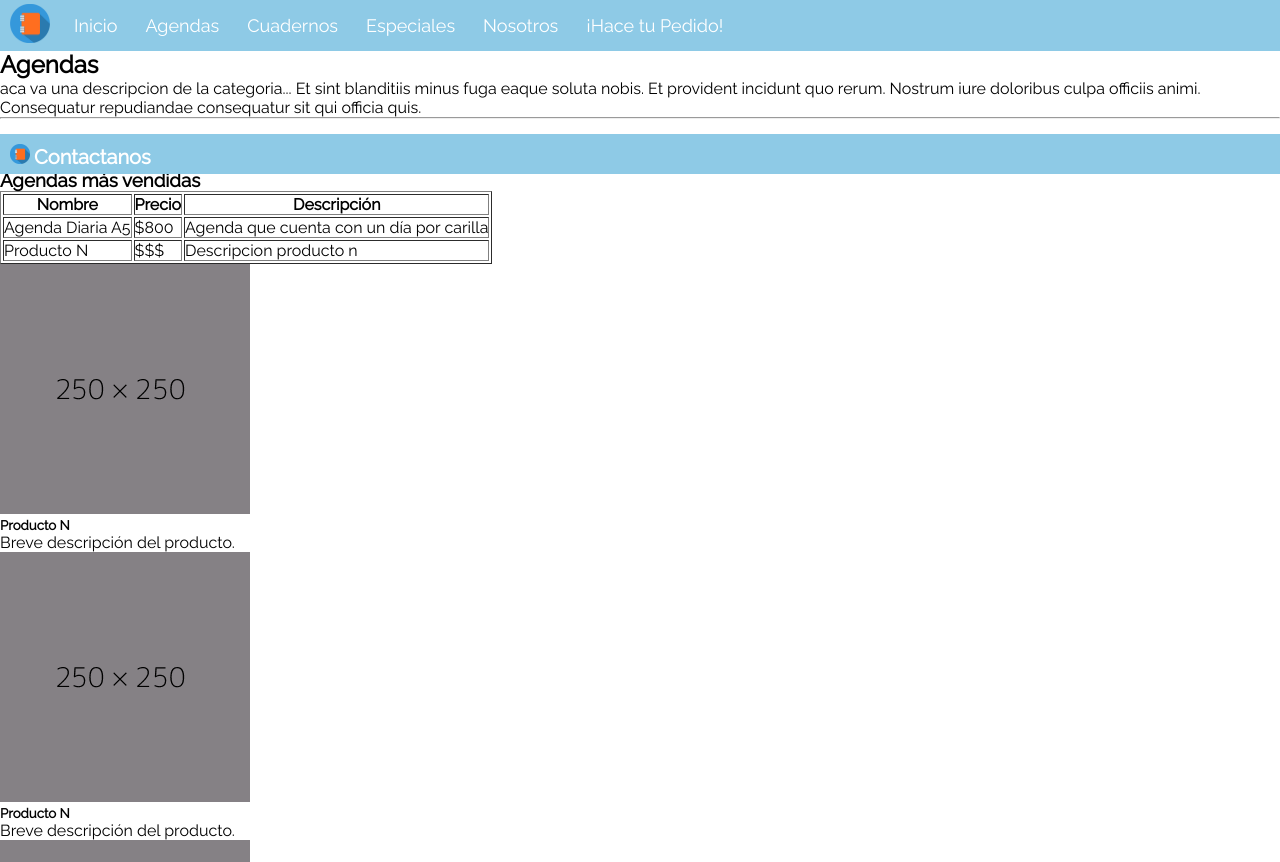
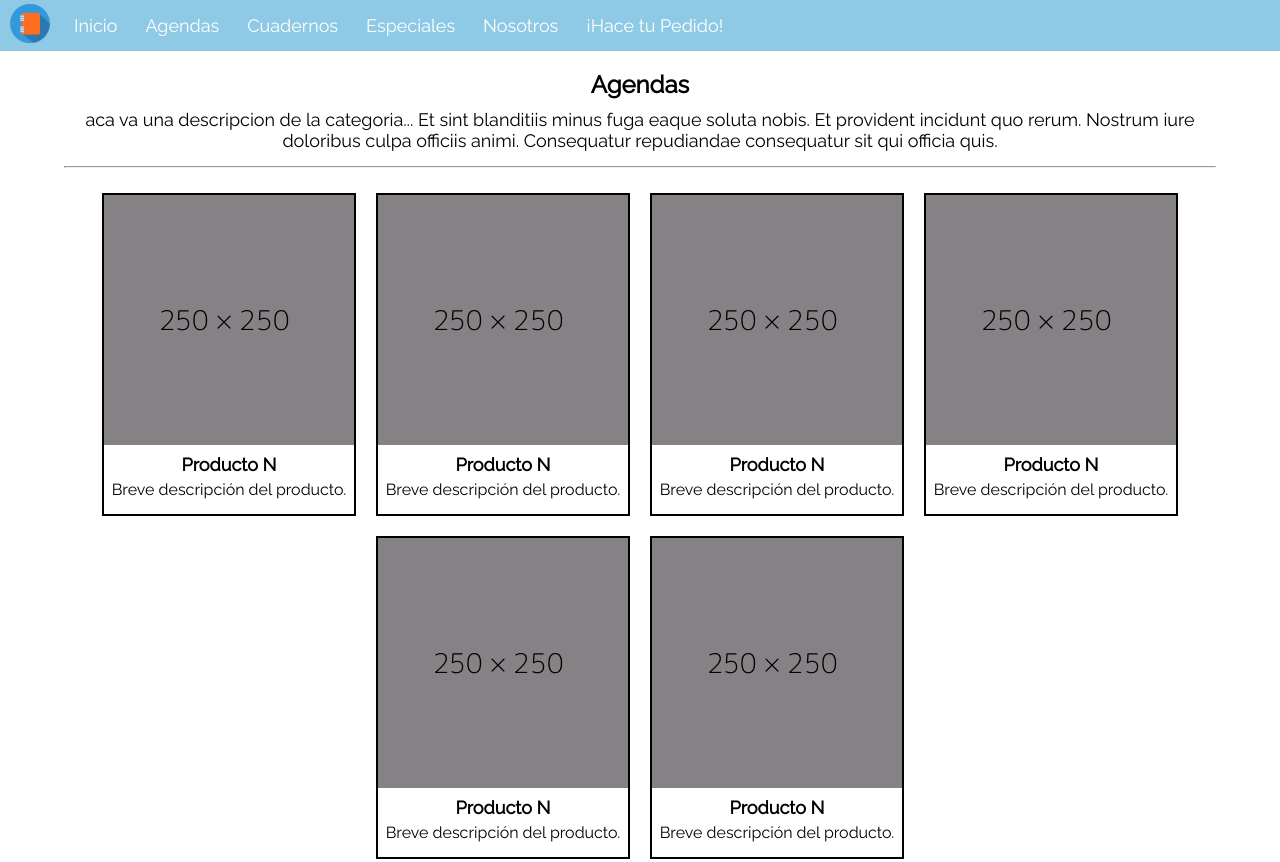
Before and after one commit to octaviofarinia/Tienda-AyC, a plain HTML site: page pagina_web/pages/agendas.html in a window 1280 px wide. Shown: the top 862 px of the page. Drawn offline with Linux system fonts and the light colour scheme.

Commit message:
responsive categorias productos

```diff
--- /dev/null
+++ b/pagina_web/css/categoria_style.css
@@ -0,0 +1,70 @@
+/* Grid */
+main {
+    display: grid;
+    grid-template-columns: 100%;
+    grid-template-rows: min-content auto;
+    grid-template-areas:
+        "descripcionYTitulo"
+        "sectionCards"
+    ;
+}
+.descripcionYTitulo {
+    grid-area: descripcionYTitulo;
+}
+.sectionCards {
+    grid-area: sectionCards;
+}
+/* FIN Grid */
+
+/* titulo y descripcion */
+.descripcionYTitulo {
+    width: 100%;
+}
+section.descripcionYTitulo h1 {
+    text-align: center;
+    margin-bottom: 10px;
+}
+section.descripcionYTitulo p {
+    text-align: center;
+    font-size: 18px;
+}
+/* FIN titulo y descripcion */
+
+/* Card Section */
+.sectionCards {
+    display: flex;
+    flex-wrap: wrap;
+    align-items: center;
+    justify-content: center;
+}
+.cardProducto {
+    border: solid black 2px;
+    margin: 10px;
+}
+
+.cardProductoBody {
+    margin-bottom: 15px;
+}
+.cardProductoBody h5, .cardProductoBody p {
+    text-align: center;
+    margin-top: 5px;
+}
+.cardProductoBody h5 {
+    font-size: 18px;
+}
+.cardProductoBody p {
+    font-size: 16px;
+}
+/* FIN Card Section */
+
+/* MEDIA 800px */
+@media (max-width: 800px) {
+
+}
+/* FIN MEDIA 768px */
+
+/* MEDIA 425px */
+@media (max-width: 425px) {
+
+}
+/* FIN MEDIA 375px */
--- a/pagina_web/css/common_style.css
+++ b/pagina_web/css/common_style.css
@@ -10,6 +10,10 @@
 main {
     width: 90%;
     margin: 20px auto;
+}
+
+hr.separador {
+    margin: 15px 0px;
 }
 
 /* GRID */
@@ -109,11 +113,15 @@
 /* FIN NAVBAR */
 
 /* Footer */
+main {
+    min-height: calc(100vh - 40px);
+}
 footer {
     margin-top: 15px;
     width: 100%;
     height: 40px;
     background-color: #8ECAE6;
+    bottom: 0px;
 }
 footer ul li {
     display: inline-block;
--- a/pagina_web/pages/agendas.html
+++ b/pagina_web/pages/agendas.html
@@ -10,6 +10,8 @@
     <link rel="preconnect" href="https://fonts.gstatic.com" crossorigin>
     <link href="https://fonts.googleapis.com/css2?family=Raleway&display=swap" rel="stylesheet">
     <link rel="stylesheet" href="../css/common_style.css">
+    <link rel="stylesheet" href="../css/categoria_style.css">
+    <link rel="stylesheet" href="../css/agendas_style.css">
     <title>Agendas y Cuadernos Personalizados</title>
 </head>
 
@@ -39,85 +41,77 @@
         </nav>
     </header>
 
+    <!-- Main Content -->
+    <main>
         <!-- Section Titulo y Descripcion -->
-    <section>
+        <section class="descripcionYTitulo">
             <h1>Agendas</h1>
             <p>aca va una descripcion de la categoria... Et sint blanditiis minus fuga eaque soluta nobis. Et provident
-            incidunt quo rerum. Nostrum iure doloribus culpa officiis animi. Consequatur repudiandae consequatur sit qui
-            officia quis.</p>
-        <hr>
-    </section>
-
-    <!-- Productos Recomendados -->
-    <section>
-        <h3>Agendas más vendidas</h3>
-        <table border="1">
-            <tr>
-                <th>Nombre</th>
-                <th>Precio</th>
-                <th>Descripción</th>
-            </tr>
-            <tr>
-                <td>Agenda Diaria A5</td>
-                <td>$800</td>
-                <td>Agenda que cuenta con un día por carilla</td>
-            </tr>
-            <tr>
-                <td>Producto N</td>
-                <td>$$$</td>
-                <td>Descripcion producto n</td>
-            </tr>
-        </table>
+                incidunt quo rerum. Nostrum iure doloribus culpa officiis animi. Consequatur repudiandae consequatur sit
+                qui
+                officia quis.
+            </p>
+            <hr class="separador">
         </section>
 
         <!-- Section Cards Agendas -->
-    <section>
-        <div>
-            <div>
+        <section class="sectionCards">
+            <div class="cardProducto">
+                <div class="imgCardProducto">
                     <img src="../media/img/muestra_card.jpg" alt="">
                 </div>
-            <div>
+                <div class="cardProductoBody">
                     <h5>Producto N</h5>
                     <p>Breve descripción del producto.</p>
                 </div>
             </div>
-        <div>
-            <div>
+            <div class="cardProducto">
+                <div class="imgCardProducto">
                     <img src="../media/img/muestra_card.jpg" alt="">
                 </div>
-            <div>
+                <div class="cardProductoBody">
                     <h5>Producto N</h5>
                     <p>Breve descripción del producto.</p>
                 </div>
             </div>
-        <div>
-            <div>
+            <div class="cardProducto">
+                <div class="imgCardProducto">
                     <img src="../media/img/muestra_card.jpg" alt="">
                 </div>
-            <div>
+                <div class="cardProductoBody">
                     <h5>Producto N</h5>
                     <p>Breve descripción del producto.</p>
                 </div>
             </div>
-        <div>
-            <div>
+            <div class="cardProducto">
+                <div class="imgCardProducto">
                     <img src="../media/img/muestra_card.jpg" alt="">
                 </div>
-            <div>
+                <div class="cardProductoBody">
                     <h5>Producto N</h5>
                     <p>Breve descripción del producto.</p>
                 </div>
             </div>
-        <div>
-            <div>
+            <div class="cardProducto">
+                <div class="imgCardProducto">
                     <img src="../media/img/muestra_card.jpg" alt="">
                 </div>
-            <div>
+                <div class="cardProductoBody">
+                    <h5>Producto N</h5>
+                    <p>Breve descripción del producto.</p>
+                </div>
+            </div>
+            <div class="cardProducto">
+                <div class="imgCardProducto">
+                    <img src="../media/img/muestra_card.jpg" alt="">
+                </div>
+                <div class="cardProductoBody">
                     <h5>Producto N</h5>
                     <p>Breve descripción del producto.</p>
                 </div>
             </div>
         </section>
+    </main>
 
     <!-- Footer -->
     <footer>
```
Also changed, not shown: pagina_web/css/nosotros_style.css (added, +16 -0 lines), pagina_web/pages/contacto.html (+2 -0 lines), pagina_web/pages/cuadernos.html (+25 -41 lines), pagina_web/pages/especiales.html (+24 -42 lines), pagina_web/pages/nosotros.html (+53 -24 lines), pagina_web/css/agendas_style.css (added), pagina_web/css/contacto_style.css (added), pagina_web/css/cuadernos_style.css (added), pagina_web/css/especiales_style.css (added). Lines whose indentation alone changed are shown as unchanged.
